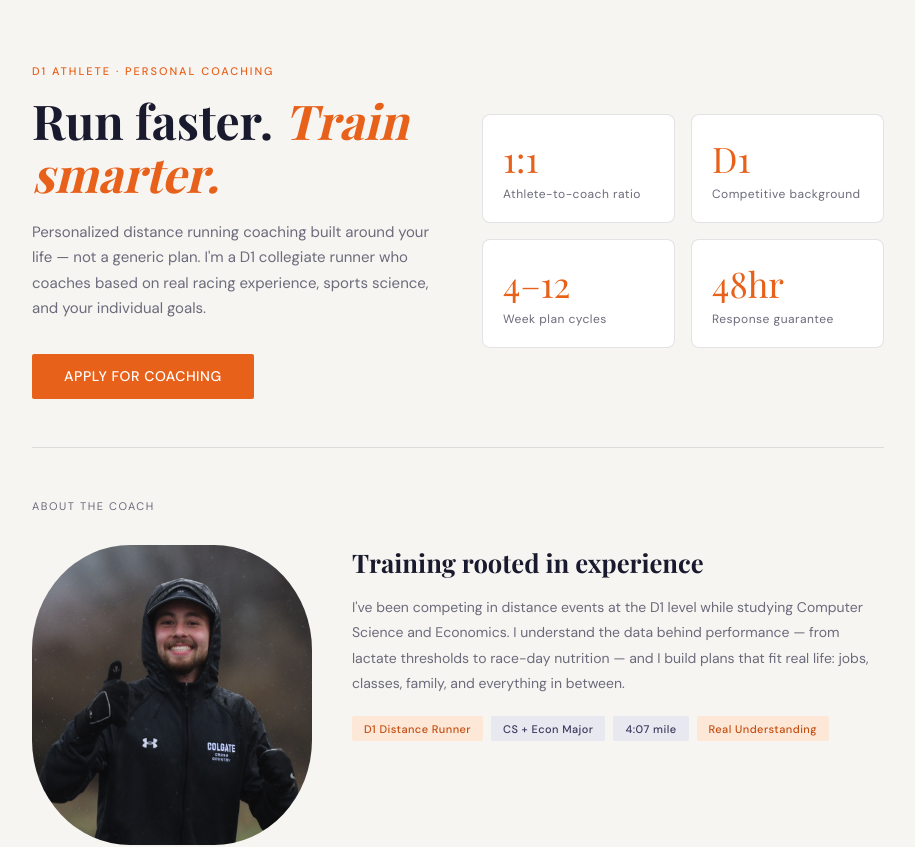
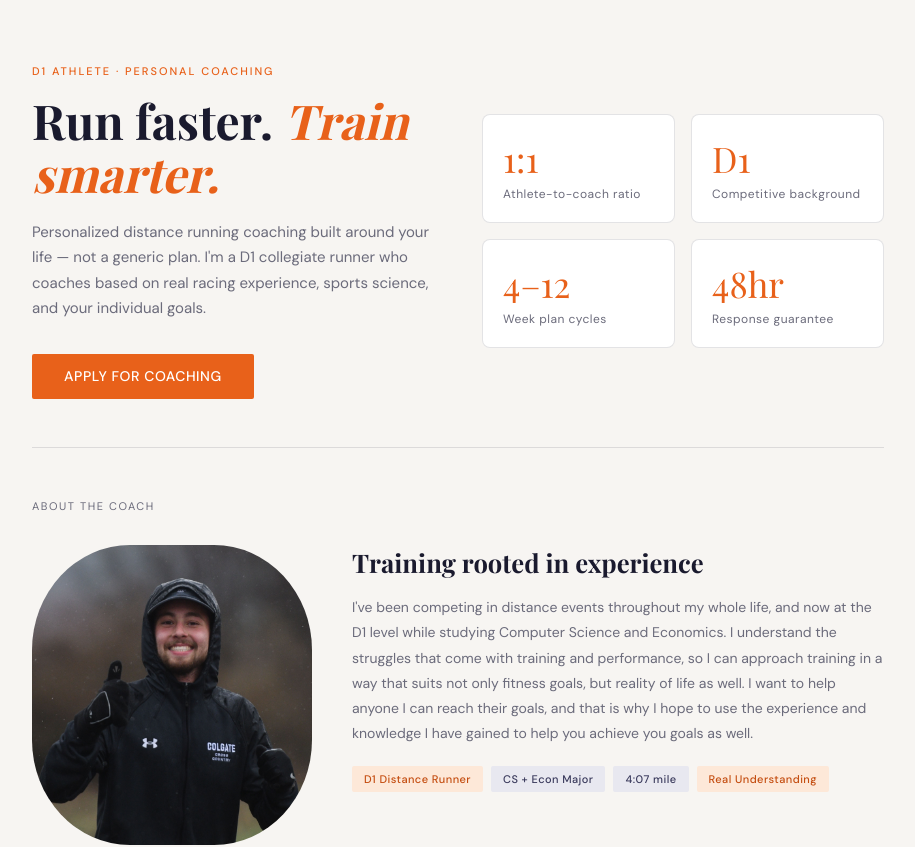
Before and after one commit to liamdavis3/Coaching, a Next.js app: page / in a window 1280 px wide. Shown: the top 847 px of the page, without its empty margins (182-1097 px from the left). Built offline with nearby package versions, Linux system fonts and the light colour scheme; a web font is replaced by a local one.

Commit message:
change text & photo

```diff
--- a/app/page.tsx
+++ b/app/page.tsx
@@ -18,15 +18,17 @@ export default function Home() {
         <p className="about-label">About the coach</p>
         <div className="about-content">
           <div className="about-photo-wrapper">
-                <Image src="/coach.jpg" alt="/" width={280} height={300}className="about-photo" />
+                <Image src="/coach.JPG" alt="/" width={280} height={300}className="about-photo" />
           </div>
         <div>
           <h2 className="about-title">Training rooted in experience</h2>
           <p className="about-body">
-            I&apos;ve been competing in distance events at the D1 level while studying Computer
-            Science and Economics. I understand the data behind performance — from lactate
-            thresholds to race-day nutrition — and I build plans that fit real life: jobs,
-            classes, family, and everything in between.
+            I&apos;ve been competing in distance events throughout my whole life, and now at the D1 level
+            while studying Computer Science and Economics.
+            I understand the struggles that come with training and performance, so I can approach training
+            in a way that suits not only fitness goals, but reality of life as well. I want to help anyone
+            I can reach their goals, and that is why I hope to use the experience and knowledge I have gained
+            to help you achieve you goals as well.
           </p>
           <div className="credentials">
             <span className="badge badge-orange">D1 Distance Runner</span>
--- a/components/IntakeForm.tsx
+++ b/components/IntakeForm.tsx
@@ -346,10 +346,9 @@ export default function IntakeForm() {
                 <select value={formData.budget}
                   onChange={(e) => update('budget', e.target.value)}>
                   <option value="">Select</option>
-                  <option>Under $50/month</option>
-                  <option>$50–100/month</option>
-                  <option>$100–150/month</option>
-                  <option>$150+/month</option>
+                  <option>$25/month</option>
+                  <option>$50/month</option>
+                  <option>$100/month</option>
                   <option>Flexible — depends on the plan</option>
                 </select>
               </Field>
```
